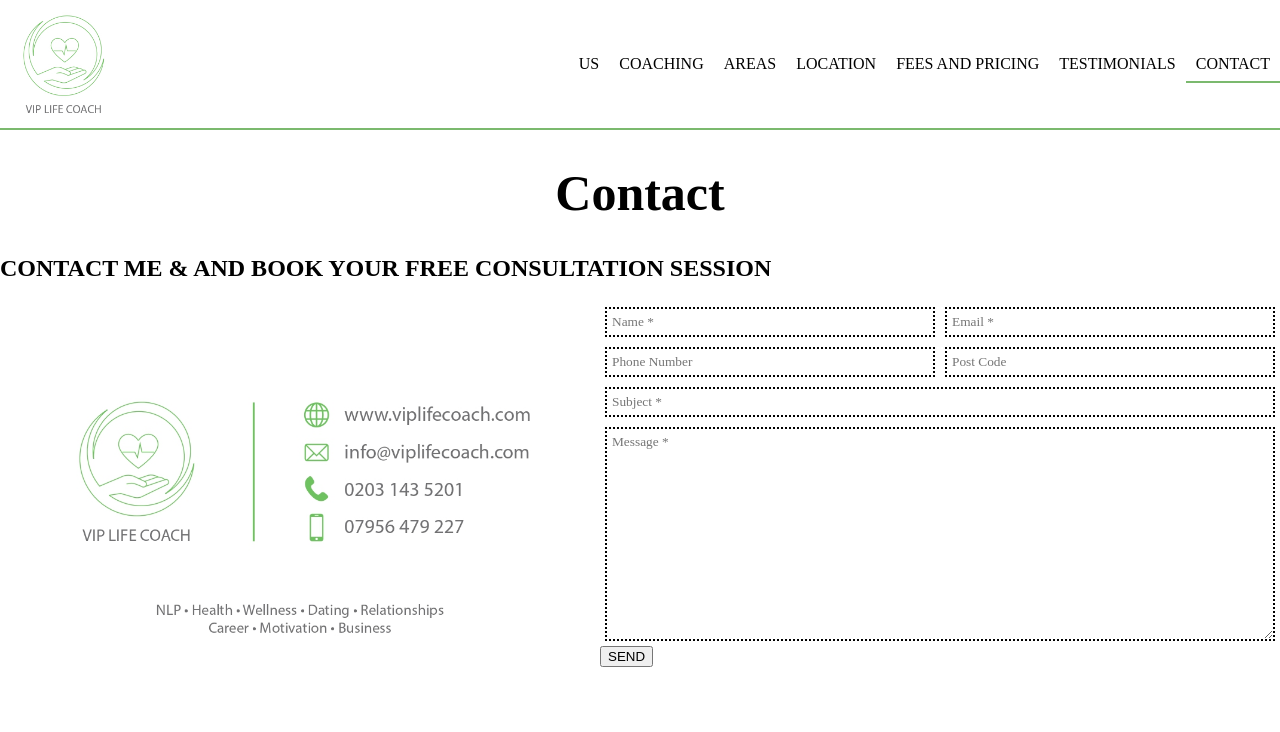
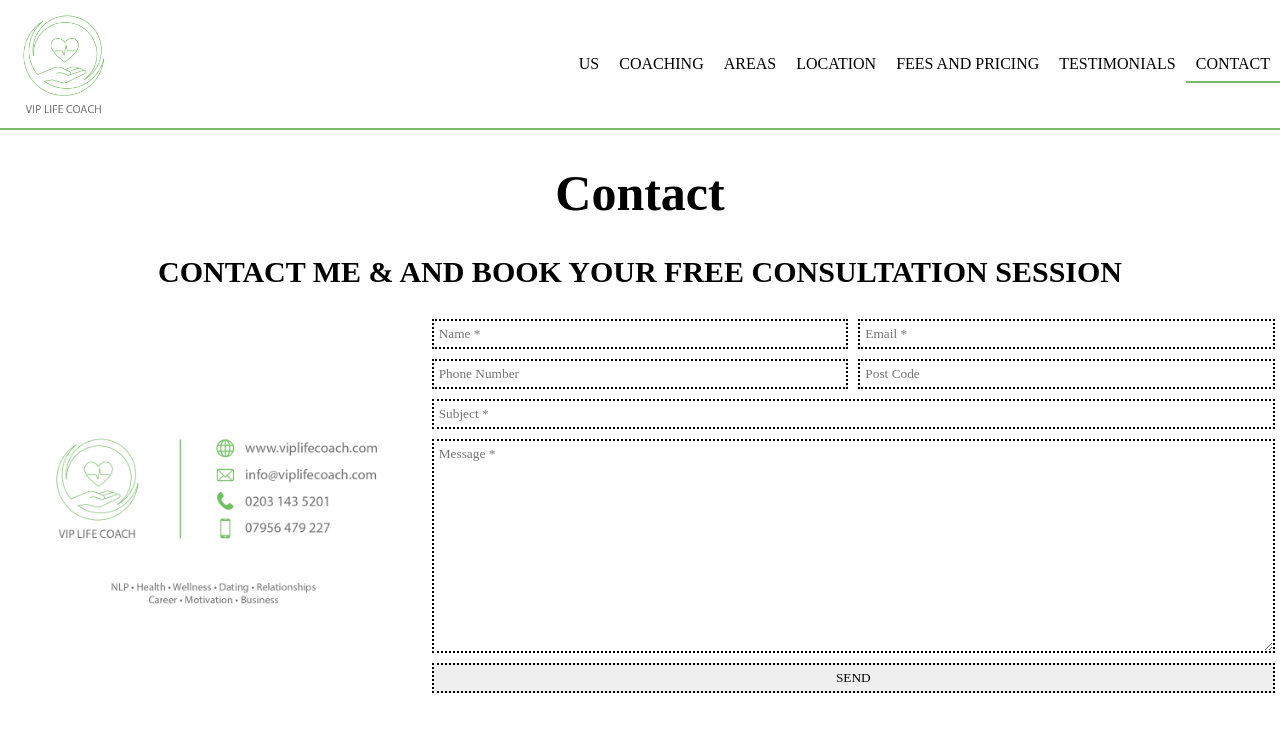
Before and after one commit to AlfarooqAlmenghawi/VIP-LIFE-COACH, a React (Vite) app: page /contact in a window 1280 px wide. Shown: the top 732 px of the page. Built offline with nearby package versions, Linux system fonts and the light colour scheme; a web font is replaced by a local one.

Commit message:
Complete layout style and form validation

```diff
--- a/src/components/Contact/Contact.css
+++ b/src/components/Contact/Contact.css
@@ -2,12 +2,27 @@
   display: flex;
 }
 
+.contact-further-info {
+  font-family: "Montserrat", serif;
+  text-align: center;
+  font-size: 30px;
+  width: 100%;
+}
+
+.image-div {
+  width: 50%;
+  display: flex;
+  /* width: 200px; */
+}
+
 .contact-image {
-  width: 600px;
+  width: 100%;
+  margin: auto;
 }
 
 .form {
   width: 100%;
+  margin-left: auto;
 }
 
 .form-line {
@@ -27,7 +42,25 @@
 .input-general:focus {
   border-radius: 0%;
   border: 2px dotted;
-  border-color: aquamarine;
+  border-color: rgb(194, 194, 194);
+  outline: none;
+}
+
+.send-form-button {
+  font-family: "Montserrat", serif;
+  width: 100%;
+  padding: 5px;
+  margin: 5px;
+  border-radius: 0%;
+  border: 2px dotted;
+  cursor: pointer;
+  transition: 0.1s;
+}
+
+.send-form-button:active {
+  border-radius: 0%;
+  border: 2px dotted;
+  border-color: rgb(194, 194, 194);
   outline: none;
 }
 
--- a/src/components/Contact/Contact.jsx
+++ b/src/components/Contact/Contact.jsx
@@ -1,12 +1,61 @@
+import { useState } from "react";
 import "./Contact.css";
+import { useEffect } from "react";
 
 const Contact = () => {
+  const [formData, setFormData] = useState({
+    name: null,
+    email: null,
+    phone_number: null,
+    post_code: null,
+    subject: null,
+    message: null,
+  });
+  const [error, setError] = useState(null);
+
+  function updateForm(event) {
+    console.log(event.target.value, event.target.dataset.purpose);
+    if (!(event.target.value === "")) {
+      const modifiedData = { ...formData };
+      modifiedData[event.target.dataset.purpose] = event.target.value;
+      setFormData(modifiedData);
+    } else {
+      const modifiedData = { ...formData };
+      modifiedData[event.target.dataset.purpose] = null;
+      setFormData(modifiedData);
+    }
+  }
+
+  function sendForm() {
+    const regex = {
+      name: /^[A-Za-z][A-Za-z\s\-']*$/,
+      email: /^[a-zA-Z0-9._%+-]+@[a-zA-Z0-9.-]+\.[a-zA-Z]{2,}$/,
+      phone_number: /^\+?[0-9\s\-()]*$/,
+    };
+    if (
+      regex.name.test(formData.name) &&
+      regex.email.test(formData.email) &&
+      regex.phone_number.test(formData.phone_number)
+    ) {
+      console.log("pass");
+      setError(null);
+    } else {
+      setError("Please make sure your name, email address are correct.");
+    }
+  }
+
+  useEffect(() => {
+    console.log(formData);
+  }, [formData]);
+
   return (
     <main>
       <h1 className="global-css-page-title">Contact</h1>
-      <h2>CONTACT ME & AND BOOK YOUR FREE CONSULTATION SESSION</h2>
+      <h2 className="contact-further-info">
+        CONTACT ME & AND BOOK YOUR FREE CONSULTATION SESSION
+      </h2>
       <section className="contact">
-        <summary>
+        <summary className="image-div">
           <img
             className="contact-image"
             src="images/VIPLifeCoachBusinessCard.jpg"
@@ -14,21 +63,54 @@ const Contact = () => {
         </summary>
         <aside className="form">
           <div className="form-line">
-            <input className="input-general" placeholder="Name *" />
-            <input className="input-general" placeholder="Email *" />
+            <input
+              data-purpose="name"
+              onChange={updateForm}
+              className="input-general"
+              placeholder="Name *"
+            />
+            <input
+              data-purpose="email"
+              onChange={updateForm}
+              className="input-general"
+              placeholder="Email *"
+            />
           </div>
           <div className="form-line">
-            <input className="input-general" placeholder="Phone Number" />
-            <input className="input-general" placeholder="Post Code" />
+            <input
+              data-purpose="phone_number"
+              onChange={updateForm}
+              className="input-general"
+              placeholder="Phone Number"
+            />
+            <input
+              data-purpose="post_code"
+              onChange={updateForm}
+              className="input-general"
+              placeholder="Post Code"
+            />
           </div>
           <div className="form-line">
-            <input className="input-general" placeholder="Subject *" />
+            <input
+              data-purpose="subject"
+              onChange={updateForm}
+              className="input-general"
+              placeholder="Subject *"
+            />
           </div>
           <div className="form-line">
-            <textarea className="input-general" placeholder="Message *" />
+            <textarea
+              data-purpose="message"
+              onChange={updateForm}
+              className="input-general"
+              placeholder="Message *"
+            />
           </div>
+          <p style={{ margin: 0 }}>{error}</p>
           <div className="form-line">
-            <button className="send-form-button">SEND</button>
+            <button onClick={sendForm} className="send-form-button">
+              SEND
+            </button>
           </div>
         </aside>
       </section>
```
